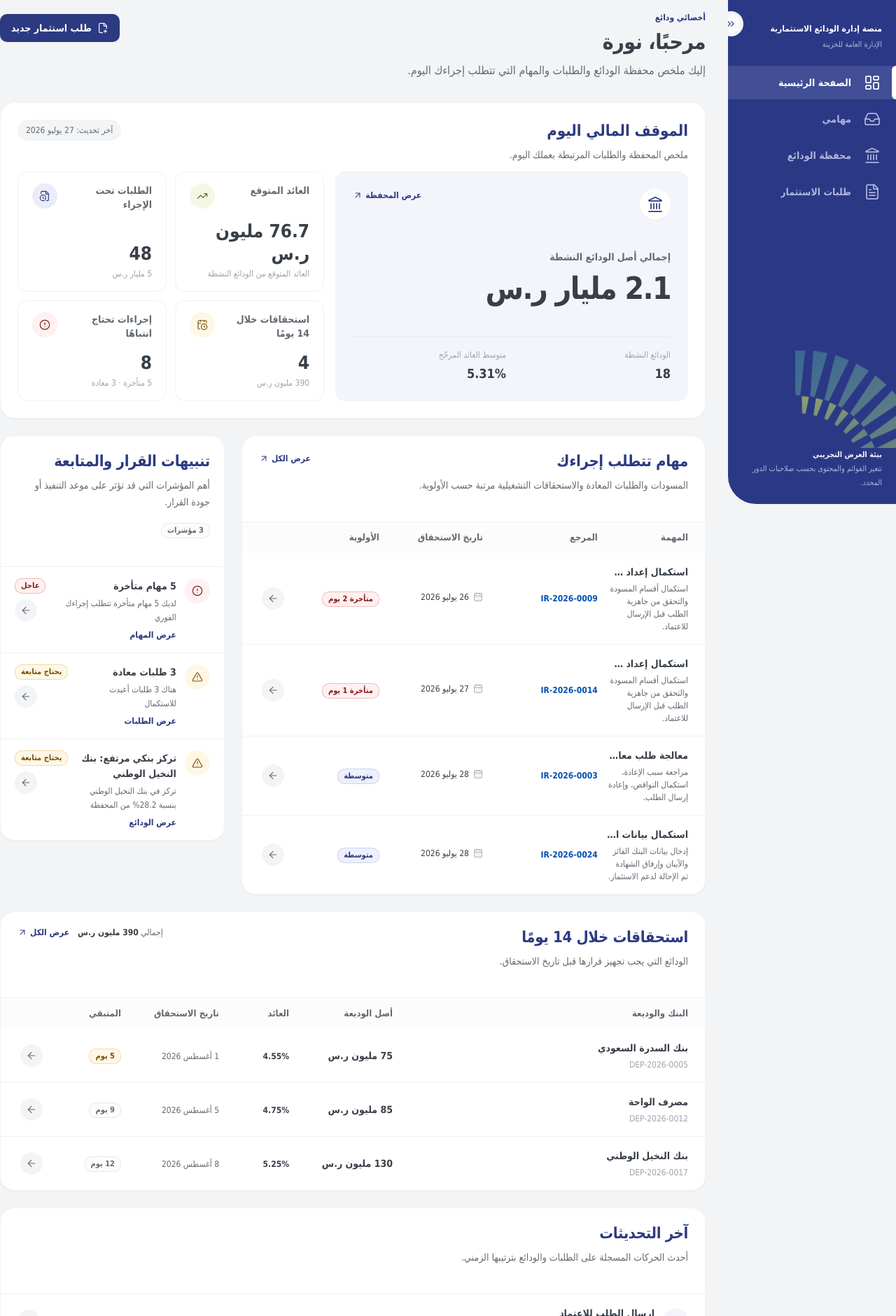
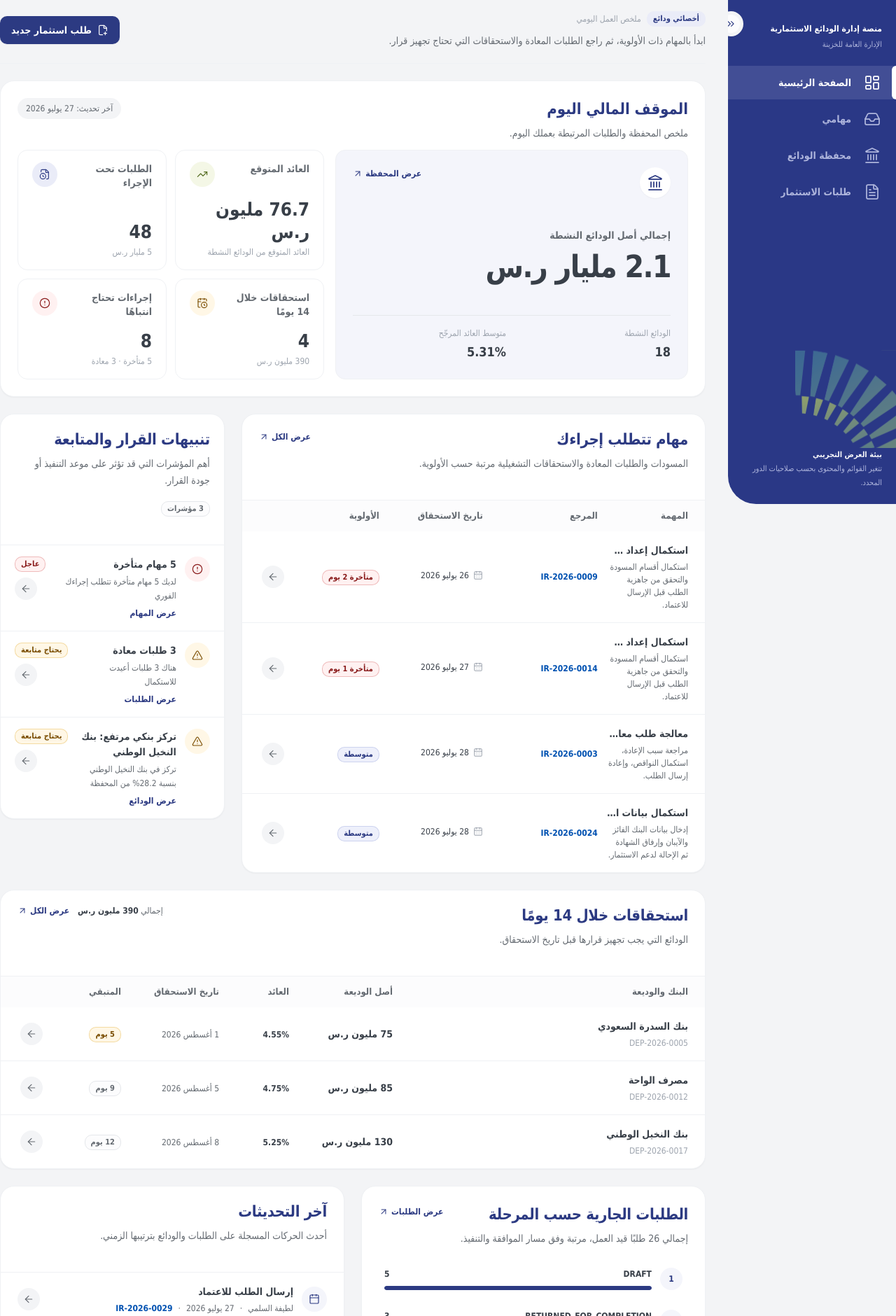
Before and after one commit to faenazi/ef-Deposit-management-prototype, a React (Vite) app in the folder src/: page / in a window 1280 px wide. Shown: the part 80-1960 px from the top of the page at 70% size. Built offline with nearby package versions, Linux system fonts and the light colour scheme.

Commit message:
refactor(dashboard): organize content by role and decision priority

```diff
--- a/src/src/features/dashboard/DashboardPage.tsx
+++ b/src/src/features/dashboard/DashboardPage.tsx
@@ -3,13 +3,13 @@ import { FilePlus2 } from 'lucide-react'
 import { Link } from 'react-router'
 
 import { useUser } from '@/app/user-context'
+import { Badge } from '@/components/ui/Badge'
 import { Button } from '@/components/ui/Button'
 import { ErrorState } from '@/components/ui/ErrorState'
 import { Skeleton } from '@/components/ui/Skeleton'
 import type { RoleCode } from '@/domain/roles'
 import { cn } from '@/lib/cn'
 import { PageContainer } from '@/layouts/PageContainer'
-import { PageHeader } from '@/layouts/PageHeader'
 import { fetchDashboardSummary, type DashboardSummary } from '@/services/dashboard-service'
 import { Exceptions } from './Exceptions'
 import { ExecutiveSummary } from './ExecutiveSummary'
@@ -21,38 +21,51 @@ import { UpcomingMaturities } from './UpcomingMaturities'
 
 const roleContext: Record<RoleCode, string> = {
   'deposit-specialist':
-    'إليك ملخص محفظة الودائع والطلبات والمهام التي تتطلب إجراءك اليوم.',
+    'ابدأ بالمهام ذات الأولوية، ثم راجع الطلبات المعادة والاستحقاقات التي تحتاج تجهيز قرار.',
   'treasury-general-manager':
-    'راجع قرارات الاعتماد والتعرض البنكي والاستحقاقات مرتبة حسب أثرها المالي.',
+    'راجع الاعتمادات المعلقة والتعرض البنكي والاستحقاقات حسب أثرها المالي وموعدها.',
   'investment-treasury-executive':
-    'موجز تنفيذي للطلبات مرتفعة القيمة ووضع المحفظة وأهم مؤشرات التركّز والاستحقاق.',
+    'ركز على القرارات مرتفعة القيمة ومؤشرات التركّز والاستحقاقات ذات الأثر التنفيذي.',
   'investment-support':
-    'المراجعات المسندة إليك ونواقص المستندات التي تعيق انتقال الطلبات إلى المالية.',
+    'راجع التوصيات والمستندات الناقصة التي تمنع انتقال الطلبات إلى المرحلة المالية.',
   'finance-reviewer':
-    'الطلبات الجاهزة للمراجعة المالية والقيم المعلقة قبل تنفيذ التحويل.',
+    'تابع الطلبات الجاهزة للمراجعة المالية والقيم المعلقة قبل تنفيذ التحويل.',
   'accounting-executor':
-    'عمليات التحويل والأدلة المحاسبية التي يجب استكمالها قبل تفعيل الوديعة.',
+    'تابع عمليات التحويل والإثباتات المحاسبية المطلوبة قبل تفعيل الوديعة.',
   'system-admin':
-    'موجز تشغيلي لبيانات العرض التجريبي وحالة الوصول إلى وحدات المنصة.',
+    'استعرض بيانات المنصة التجريبية ومسارات العمل دون اتخاذ قرارات مالية نيابة عن المستخدمين.',
   'read-only-user':
-    'عرض موحد للوضع المالي وسير الطلبات دون صلاحيات تنفيذية.',
+    'استعرض الموقف المالي وسير الطلبات دون ظهور إجراءات إنشاء أو اعتماد أو تنفيذ.',
 }
+
+const maturityRoles = new Set<RoleCode>([
+  'deposit-specialist',
+  'treasury-general-manager',
+  'investment-treasury-executive',
+  'read-only-user',
+])
+
+const portfolioRoles = new Set<RoleCode>([
+  'treasury-general-manager',
+  'investment-treasury-executive',
+  'read-only-user',
+])
 
 function DashboardSkeleton() {
   return (
     <div className="space-y-6" aria-label="جارٍ تحميل لوحة المعلومات">
-      <Skeleton className="h-[390px] rounded-xl" />
+      <Skeleton className="h-[330px] rounded-xl" />
       <div className="grid gap-6 lg:grid-cols-[minmax(0,1.55fr)_minmax(19rem,0.75fr)]">
         <Skeleton className="h-96 rounded-xl" />
         <Skeleton className="h-96 rounded-xl" />
       </div>
-      <Skeleton className="h-80 rounded-xl" />
+      <Skeleton className="h-72 rounded-xl" />
     </div>
   )
 }
 
 export function DashboardPage() {
-  const { user, role, can } = useUser()
+  const { role, can } = useUser()
   const [summary, setSummary] = useState<DashboardSummary | null>(null)
   const [loading, setLoading] = useState(true)
   const [error, setError] = useState<Error | null>(null)
@@ -83,18 +96,23 @@ export function DashboardPage() {
 
   return (
     <PageContainer>
-      <PageHeader
-        eyebrow={role.nameAr}
-        title={`مرحبًا، ${user.nameAr.split(' ')[0]}`}
-        description={roleContext[role.code]}
-        primaryAction={
-          can('requests.create') ? (
-            <Link to="/investment-requests/new">
+      <div className="mb-6 flex flex-col gap-4 border-b border-divider-soft pb-5 sm:flex-row sm:items-center sm:justify-between">
+        <div className="min-w-0">
+          <div className="flex flex-wrap items-center gap-2">
+            <Badge variant="primary">{role.nameAr}</Badge>
+            <span className="text-small font-medium text-text-muted">ملخص العمل اليومي</span>
+          </div>
+          <p className="mt-2 max-w-3xl text-body leading-6 text-text-secondary">
+            {roleContext[role.code]}
+          </p>
+        </div>
+
+        {can('requests.create') && (
+          <Link to="/investment-requests/new" className="shrink-0">
             <Button leadingIcon={FilePlus2}>طلب استثمار جديد</Button>
           </Link>
-          ) : undefined
-        }
-      />
+        )}
+      </div>
 
       {loading && <DashboardSkeleton />}
 
@@ -107,35 +125,52 @@ export function DashboardPage() {
         </div>
       )}
 
-      {!loading && summary && (
+      {!loading && summary && <DashboardContent summary={summary} />}
+    </PageContainer>
+  )
+}
+
+function DashboardContent({ summary }: { summary: DashboardSummary }) {
+  const showTasks = summary.roleId !== 'read-only-user'
+  const showMaturities = maturityRoles.has(summary.roleId)
+  const showPortfolio = portfolioRoles.has(summary.roleId)
+  const showRecentActivity = summary.roleId !== 'investment-treasury-executive'
+  const hasExceptions = summary.exceptions.length > 0
+
+  return (
     <div className="space-y-6">
       <ExecutiveSummary summary={summary} />
 
+      {showTasks ? (
         <div
           className={cn(
             'grid items-start gap-6',
-              summary.exceptions.length > 0 &&
-                'lg:grid-cols-[minmax(0,1.55fr)_minmax(19rem,0.75fr)]',
+            hasExceptions && 'lg:grid-cols-[minmax(0,1.55fr)_minmax(19rem,0.75fr)]',
           )}
         >
           <PriorityTasks summary={summary} />
-            {summary.exceptions.length > 0 && <Exceptions exceptions={summary.exceptions} />}
+          {hasExceptions && <Exceptions exceptions={summary.exceptions} />}
         </div>
+      ) : (
+        hasExceptions && <Exceptions exceptions={summary.exceptions} />
+      )}
 
-          <UpcomingMaturities summary={summary} />
+      {showMaturities && <UpcomingMaturities summary={summary} />}
 
-          {(summary.roleId === 'investment-treasury-executive' ||
-            summary.roleId === 'treasury-general-manager' ||
-            summary.roleId === 'read-only-user') && (
+      {showPortfolio ? (
+        <>
           <div className="grid items-start gap-6 lg:grid-cols-2">
             <PortfolioDistribution summary={summary} />
             <RequestPipeline summary={summary} />
           </div>
-          )}
-
-          {summary.roleId !== 'investment-treasury-executive' && <RecentActivity summary={summary} />}
+          {showRecentActivity && <RecentActivity summary={summary} />}
+        </>
+      ) : (
+        <div className="grid items-start gap-6 lg:grid-cols-2">
+          <RequestPipeline summary={summary} />
+          {showRecentActivity && <RecentActivity summary={summary} />}
         </div>
       )}
-    </PageContainer>
+    </div>
   )
 }
```
Lines whose indentation alone changed are shown as unchanged.
